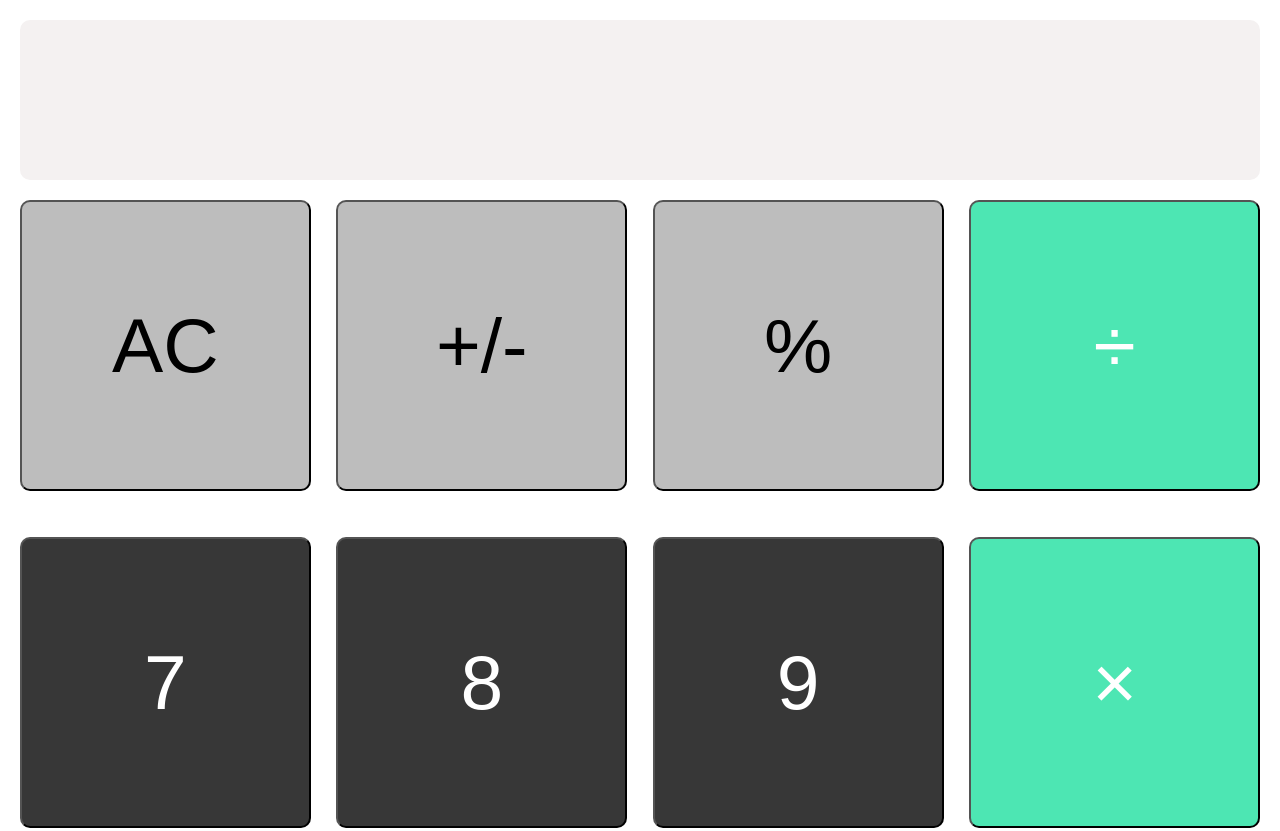
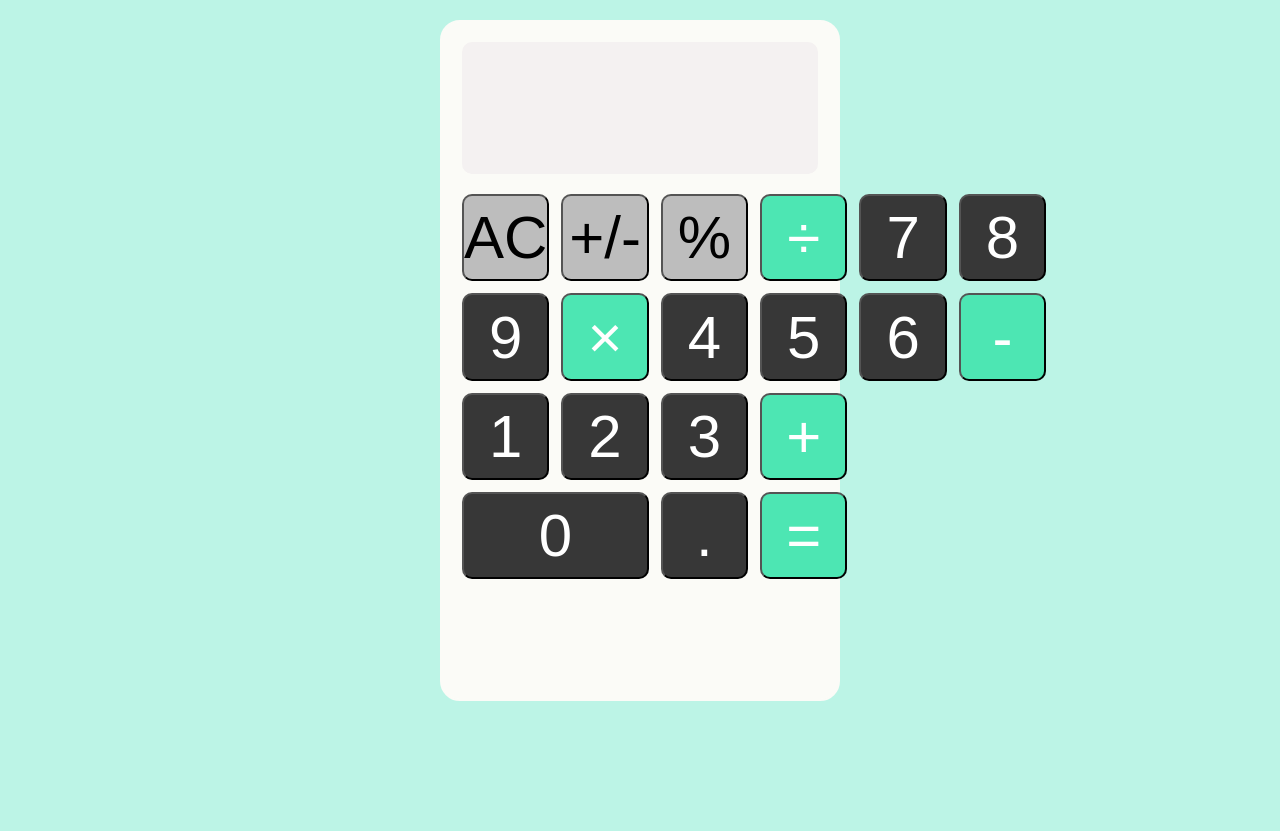
Before and after one commit to NDenheim/calculator-project, a website built with Vite: page index.html in a window 1280 px wide. Shown: the top 831 px of the page. After the commit the page ends 800 px from the top, so only its background shows below. Built offline with nearby package versions, Linux system fonts and the light colour scheme.

Commit message:
Changed button layout to fit correctly on mobile

```diff
--- a/_display.scss
+++ b/_display.scss
@@ -23,7 +23,7 @@
 #display {
   height: 10vh;
   width: 100%;
-  font-size: 7vw;
+  font-size: 35px;
   background-color: rgb(244, 241, 241);
   border: none;
   border-radius: 10px 10px 0 0;
@@ -38,7 +38,7 @@
   height: 10vh;
   width: 100%;
   margin-bottom: 20px;
-  font-size: 10vw;
+  font-size: 45px;
   background-color: rgb(244, 241, 241);
   border: none;
   border-radius: 0 0 10px 10px;
--- a/_layout.scss
+++ b/_layout.scss
@@ -29,12 +29,21 @@
 
 body {
   margin: 20px;
-  height: 100vh;
+  background-color: rgb(188, 244, 230);
+  display: flex;
+  justify-content: center;
+  height: fit-content;
 }
 
 .calculator {
-  //   position: relative;
+  // position: relative;
   //   max-width: 300px;
   //   width: 100%;
-  min-height: 100vh;
+  //   min-height: 100vh;
+  // min-height: auto;
+  max-width: 400px;
+  background-color: rgb(251, 251, 247);
+  border: 2px solid rgb(251, 251, 247);
+  border-radius: 20px;
+  padding: 20px;
 }
--- a/src/_buttons.scss
+++ b/src/_buttons.scss
@@ -2,17 +2,18 @@ button {
   aspect-ratio: 1/1;
   color: white;
   border-radius: 10px;
-  font-size: 6vw;
+  font-size: 35px;
 }
 
 .buttons {
-  width: 100%;
+  margin: 0 auto;
+  max-width: 380px;
   display: grid;
-  grid-template-rows: repeat(5, 20%);
+  grid-template-rows: repeat(5, 1fr);
   grid-template-columns: repeat(4, 1fr);
   //   row-gap: 5vw;
   //   column-gap: 5vw;
-  gap: 2vw;
+  gap: 12px;
 
   .lightgrey {
     background-color: rgb(189, 189, 189);
@@ -25,7 +26,6 @@ button {
     &__0 {
       grid-column: 1/3;
       aspect-ratio: unset;
-      height: 93.2%;
     }
   }
 
@@ -33,3 +33,37 @@ button {
     background-color: rgb(77, 230, 179);
   }
 }
+
+@media screen and (min-width: 768px) {
+  button {
+    font-size: 60px;
+  }
+
+  .buttons {
+    // max-width: 380px;
+    display: grid;
+    grid-template-rows: repeat(5, 1fr);
+    grid-template-columns: repeat(6, 1fr);
+    //   row-gap: 5vw;
+    //   column-gap: 5vw;
+    gap: 12px;
+
+    .lightgrey {
+      background-color: rgb(189, 189, 189);
+      color: black;
+    }
+
+    .darkgrey {
+      background-color: rgb(55, 55, 55);
+
+      &__0 {
+        grid-column: 1/3;
+        aspect-ratio: unset;
+      }
+    }
+
+    .green {
+      background-color: rgb(77, 230, 179);
+    }
+  }
+}
--- a/src/main.ts
+++ b/src/main.ts
@@ -141,8 +141,8 @@ operatorButtons.forEach((button) => {
 });
 
 const clearDisplay = () => {
-  display.value = " ";
-  answer.value = " ";
+  display.value = "";
+  answer.value = "";
 };
 
 clearButton.addEventListener("click", clearDisplay);
@@ -170,6 +170,19 @@ const calculateAnswer = () => {
   let userInput = display.value;
   let result = Function("return " + userInput)();
   answer.value = result;
+
+  operatorButtons.forEach((button) => {
+    button.addEventListener("click", () => {
+      if (answer.value != "") {
+        display.value = answer.value;
+        display.value += " " + button.value + " ";
+      }
+    });
+  });
 };
 
 equalsButton.addEventListener("click", calculateAnswer);
+
+console.log(Math.sin(90));
+console.log(Math.sin(0));
+console.log(Math.sin(1));
```
